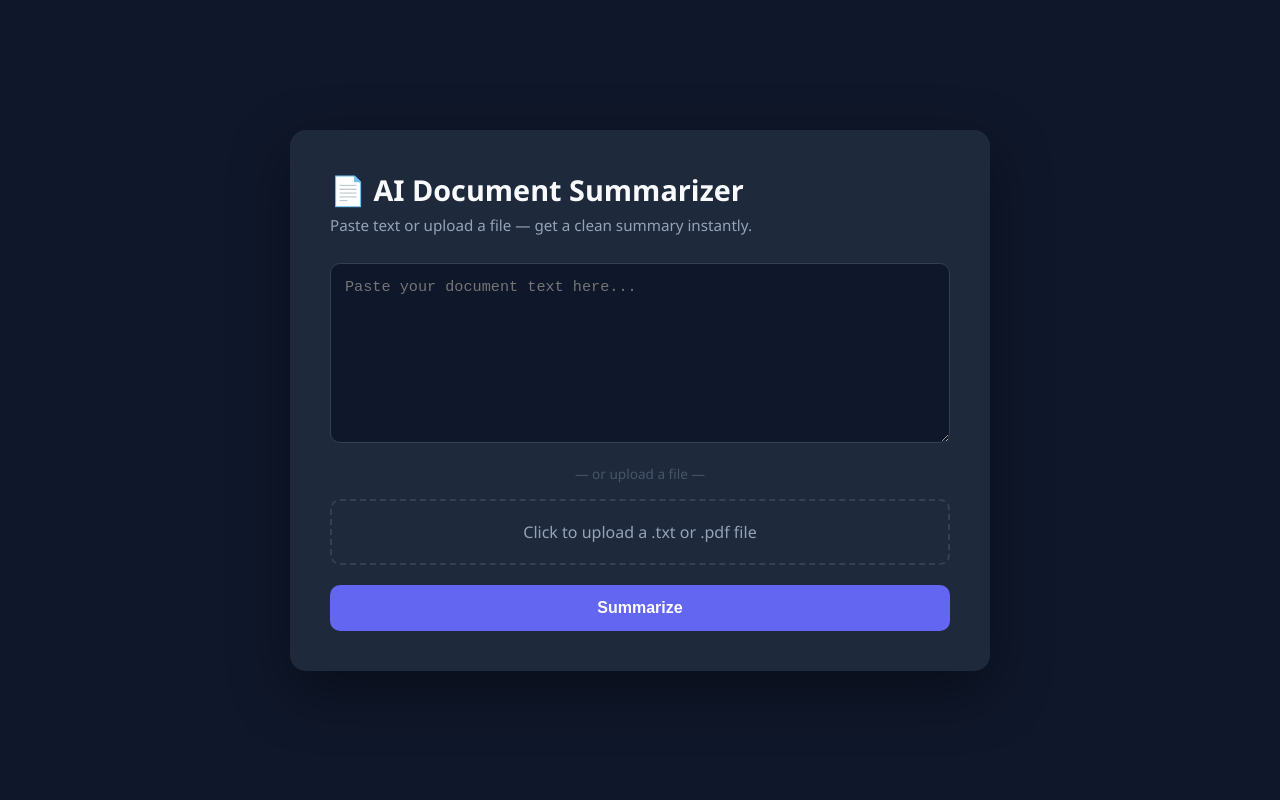
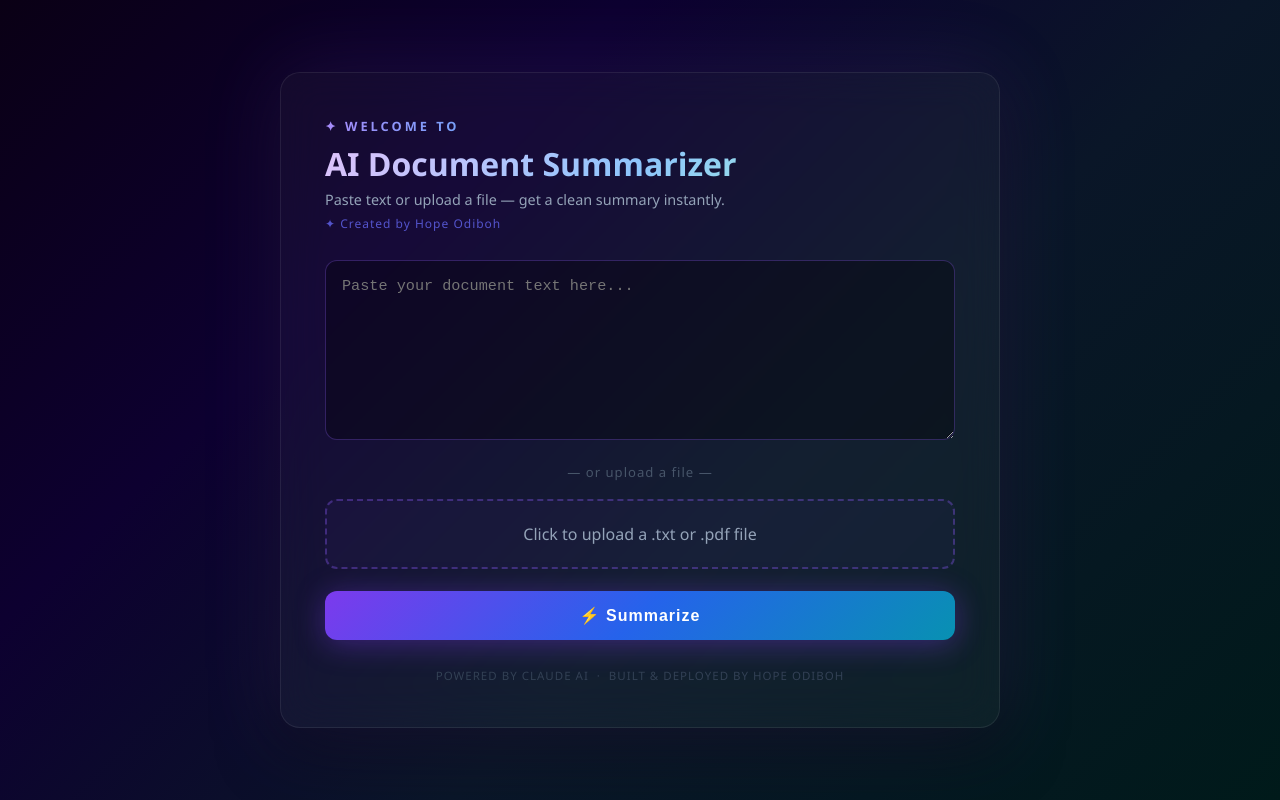
Before and after one commit to Hodiboh1/ai-document-summarizer, a website: page public/index.html in a window 1280 px wide. Drawn offline with Linux system fonts and the light colour scheme.

Commit message:
Add futuristic UI - AI Document Summarizer by Hope Odiboh

```diff
--- a/public/index.html
+++ b/public/index.html
@@ -6,89 +6,169 @@
   <title>AI Document Summarizer</title>
   <style>
     * { box-sizing: border-box; margin: 0; padding: 0; }
+
     body {
       font-family: 'Segoe UI', sans-serif;
-      background: #0f172a;
-      color: #e2e8f0;
       min-height: 100vh;
+      background: linear-gradient(135deg, #0a0015 0%, #0d0030 30%, #0a1628 60%, #001a1a 100%);
       display: flex;
       align-items: center;
       justify-content: center;
       padding: 20px;
     }
+
     .container {
-      background: #1e293b;
-      border-radius: 16px;
-      padding: 40px;
+      background: rgba(255,255,255,0.04);
+      backdrop-filter: blur(20px);
+      border: 1px solid rgba(255,255,255,0.08);
+      border-radius: 20px;
+      padding: 44px;
       width: 100%;
-      max-width: 700px;
-      box-shadow: 0 20px 60px rgba(0,0,0,0.4);
+      max-width: 720px;
+      box-shadow: 0 0 80px rgba(139,92,246,0.15), 0 20px 60px rgba(0,0,0,0.5);
     }
-    h1 { font-size: 1.8rem; margin-bottom: 6px; color: #f8fafc; }
-    p.subtitle { color: #94a3b8; margin-bottom: 28px; font-size: 0.95rem; }
+
+    .welcome {
+      font-size: 0.8rem;
+      font-weight: 600;
+      letter-spacing: 3px;
+      text-transform: uppercase;
+      background: linear-gradient(90deg, #a78bfa, #38bdf8, #34d399);
+      -webkit-background-clip: text;
+      -webkit-text-fill-color: transparent;
+      margin-bottom: 10px;
+    }
+
+    h1 {
+      font-size: 2rem;
+      font-weight: 700;
+      background: linear-gradient(135deg, #e0c3fc 0%, #8ec5fc 50%, #a1ffce 100%);
+      -webkit-background-clip: text;
+      -webkit-text-fill-color: transparent;
+      margin-bottom: 6px;
+      line-height: 1.2;
+    }
+
+    .subtitle {
+      color: #94a3b8;
+      font-size: 0.9rem;
+      margin-bottom: 6px;
+    }
+
+    .byline {
+      font-size: 0.75rem;
+      color: #6366f1;
+      letter-spacing: 1px;
+      margin-bottom: 28px;
+      opacity: 0.8;
+    }
+
     textarea {
       width: 100%;
       height: 180px;
-      background: #0f172a;
-      border: 1px solid #334155;
-      border-radius: 10px;
+      background: rgba(0,0,0,0.3);
+      border: 1px solid rgba(139,92,246,0.3);
+      border-radius: 12px;
       color: #e2e8f0;
-      padding: 14px;
+      padding: 16px;
       font-size: 0.95rem;
       resize: vertical;
       outline: none;
+      transition: border-color 0.3s;
     }
-    textarea:focus { border-color: #6366f1; }
+    textarea:focus { border-color: #a78bfa; box-shadow: 0 0 20px rgba(167,139,250,0.15); }
+
     .divider {
       text-align: center;
       color: #475569;
-      margin: 16px 0;
-      font-size: 0.85rem;
+      margin: 18px 0;
+      font-size: 0.82rem;
+      letter-spacing: 1px;
     }
+
     .file-label {
       display: block;
-      border: 2px dashed #334155;
-      border-radius: 10px;
-      padding: 20px;
+      border: 2px dashed rgba(139,92,246,0.35);
+      border-radius: 12px;
+      padding: 22px;
       text-align: center;
       cursor: pointer;
       color: #94a3b8;
-      transition: border-color 0.2s;
+      transition: all 0.3s;
+      background: rgba(139,92,246,0.04);
     }
-    .file-label:hover { border-color: #6366f1; color: #e2e8f0; }
+    .file-label:hover {
+      border-color: #a78bfa;
+      color: #e2e8f0;
+      background: rgba(139,92,246,0.08);
+      box-shadow: 0 0 20px rgba(167,139,250,0.1);
+    }
     input[type="file"] { display: none; }
+
     button {
       width: 100%;
-      margin-top: 20px;
-      padding: 14px;
-      background: #6366f1;
+      margin-top: 22px;
+      padding: 15px;
+      background: linear-gradient(135deg, #7c3aed, #2563eb, #0891b2);
       color: white;
       border: none;
-      border-radius: 10px;
+      border-radius: 12px;
       font-size: 1rem;
-      font-weight: 600;
+      font-weight: 700;
       cursor: pointer;
-      transition: background 0.2s;
+      letter-spacing: 1px;
+      transition: opacity 0.2s, transform 0.1s;
+      box-shadow: 0 4px 30px rgba(124,58,237,0.4);
     }
-    button:hover { background: #4f46e5; }
-    button:disabled { background: #334155; cursor: not-allowed; }
+    button:hover { opacity: 0.9; transform: translateY(-1px); }
+    button:disabled { opacity: 0.4; cursor: not-allowed; transform: none; }
+
     .result {
-      margin-top: 28px;
-      background: #0f172a;
-      border: 1px solid #334155;
-      border-radius: 10px;
-      padding: 20px;
+      margin-top: 30px;
+      background: rgba(0,0,0,0.25);
+      border: 1px solid rgba(139,92,246,0.2);
+      border-radius: 12px;
+      padding: 24px;
       display: none;
     }
-    .result h2 { font-size: 1rem; color: #6366f1; margin-bottom: 12px; }
-    .result p { line-height: 1.7; color: #cbd5e1; white-space: pre-wrap; }
-    .loading { text-align: center; color: #6366f1; margin-top: 20px; display: none; }
+    .result h2 {
+      font-size: 0.85rem;
+      letter-spacing: 2px;
+      text-transform: uppercase;
+      background: linear-gradient(90deg, #a78bfa, #38bdf8);
+      -webkit-background-clip: text;
+      -webkit-text-fill-color: transparent;
+      margin-bottom: 14px;
+    }
+    .result p { line-height: 1.8; color: #cbd5e1; white-space: pre-wrap; font-size: 0.95rem; }
+
+    .loading {
+      text-align: center;
+      margin-top: 20px;
+      display: none;
+      font-size: 0.9rem;
+      background: linear-gradient(90deg, #a78bfa, #38bdf8, #34d399);
+      -webkit-background-clip: text;
+      -webkit-text-fill-color: transparent;
+      animation: pulse 1.5s infinite;
+    }
+    @keyframes pulse { 0%,100% { opacity: 1; } 50% { opacity: 0.4; } }
+
+    .footer {
+      text-align: center;
+      margin-top: 28px;
+      font-size: 0.72rem;
+      color: #334155;
+      letter-spacing: 1px;
+    }
   </style>
 </head>
 <body>
   <div class="container">
-    <h1>📄 AI Document Summarizer</h1>
+    <div class="welcome">✦ Welcome to</div>
+    <h1>AI Document Summarizer</h1>
     <p class="subtitle">Paste text or upload a file — get a clean summary instantly.</p>
+    <p class="byline">✦ Created by Hope Odiboh</p>
 
     <textarea id="textInput" placeholder="Paste your document text here..."></textarea>
 
@@ -99,14 +179,16 @@
       Click to upload a .txt or .pdf file
     </label>
 
-    <button onclick="summarize()" id="btn">Summarize</button>
+    <button onclick="summarize()" id="btn">⚡ Summarize</button>
 
-    <div class="loading" id="loading">⏳ Summarizing your document...</div>
+    <div class="loading" id="loading">✦ Analyzing your document...</div>
 
     <div class="result" id="result">
       <h2>✨ Summary</h2>
       <p id="summaryText"></p>
     </div>
+
+    <div class="footer">POWERED BY CLAUDE AI &nbsp;·&nbsp; BUILT &amp; DEPLOYED BY HOPE ODIBOH</div>
   </div>
 
   <script>
```
